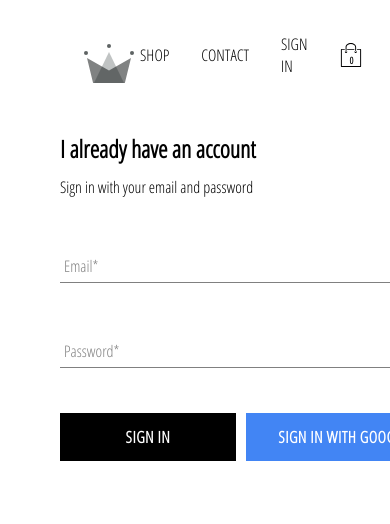
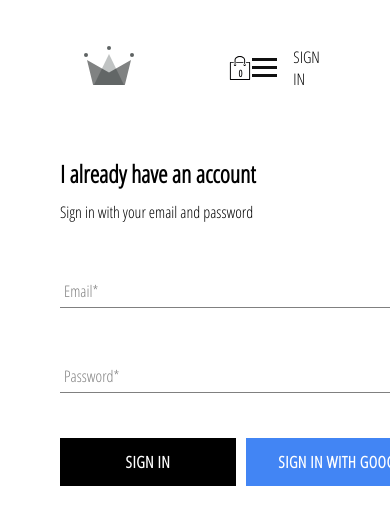
Before and after one commit to LearnToRunFast/React_ecom, a React (Create React App) app: page /sign in a window 390 px wide. Shown: the top 524 px of the page. Built offline with nearby package versions, Linux system fonts and the light colour scheme; no server answers; the database is empty.

Commit message:
add styles to header

```diff
--- a/src/Components/Header/Header.component.tsx
+++ b/src/Components/Header/Header.component.tsx
@@ -13,12 +13,14 @@ import {getCartDropdownState} from '../../redux/selector';
 const Header:React.FC = () => {
 	const user = useSelector(getUser);
 	const hidden = useSelector(getCartDropdownState);
+	const [isOpen, setIsOpen] = React.useState(false);
+
 	return <div className="header">
 		<Link className="logo-container" to="/">
 			<Logo className="logo"/>
 		</Link>
 
-		<div className="options">
+		<div className={`${isOpen ? "active": ""} options`}>
 			<Link className="option" to="/shop">
 				SHOP
 			</Link>
@@ -27,18 +29,25 @@ const Header:React.FC = () => {
 			</Link>
 
 		</div>
-		<div className="options">
+		<div className="side-menu">
+			<CartIcon/>
+			<div className={`${isOpen ? "active": ""} hamburger-menu`} onClick={() => setIsOpen(!isOpen)}>
+				<span className="bar"></span>
+				<span className="bar"></span>
+				<span className="bar"></span>
+			</div>
 			{
 				user
-					? ( <>
+					? ( <div className="auth">
+							<div className="option" onClick={signOut}>SIGN OUT</div>
 							<div className="username">{user.displayName}</div>
-							<div className="option" onClick={signOut}>SIGN OUT</div>
-						</>
+						</div>
 						)
 					: <Link className="option" to="/sign">SIGN IN</Link>
 			}
-			<CartIcon/>
 		</div>
+
+
 		{hidden
 			? null
 			: <CartDropdown/>
--- a/src/Components/Header/Header.styles.scss
+++ b/src/Components/Header/Header.styles.scss
@@ -1,26 +1,107 @@
 .header {
-  height: 4.375rem;
   width: 100%;
   display: flex;
   justify-content: space-between;
-  margin-bottom: 1.5rem;
+  align-items: center;
+  padding: 1rem 1.5rem;
 
-  .logo-container {
-    height: 100%;
-    width: 4.375rem;
-    padding: 1.5rem;
+  .side-menu {
+    display: flex;
+    align-items: center;
+    justify-content: space-between;
+    .auth {
+      display: flex;
+      flex-direction: row;
+      .username {
+        font-size: 1.5rem;
+        font-weight: bold;
+      }
+    }
+    .hamburger-menu {
+      display: none;
+
+      .bar {
+        display: block;
+        width: 25px;
+        height: 3px;
+        margin: 5px auto;
+        -webkit-transition: all 0.3s ease-in-out;
+        transition: all 0.3s ease-in-out;
+        background-color: #101010;
+      }
+    }
   }
 
   .options {
-    width: 50%;
-    height: 100%;
     display: flex;
     align-items: center;
     justify-content: flex-end;
 
     .option {
+      font-size: 1.6rem;
+      font-weight: 400;
       padding: 0.6rem 1rem;
       cursor: pointer;
+      &:hover {
+        color: #482ff7;
+      }
+    }
+  }
+  .option {
+    font-size: 1rem;
+    font-weight: 400;
+    padding: 0.6rem 1rem;
+    cursor: pointer;
+    &:hover {
+      color: #482ff7;
     }
   }
 }
+@media only screen and (max-width: 768px) {
+  .header {
+    .side-menu {
+      width: 35%;
+      display: flex;
+      justify-content: space-between;
+      align-items: center;
+      .username {
+        display: none;
+      }
+      .hamburger-menu {
+        display: block;
+        cursor: pointer;
+      }
+      .active {
+        .bar:nth-child(1) {
+          -webkit-transform: translateY(8px) rotate(45deg);
+          transform: translateY(8px) rotate(45deg);
+        }
+        .bar:nth-child(2) {
+          opacity: 0;
+        }
+        .bar:nth-child(3) {
+          -webkit-transform: translateY(-8px) rotate(-45deg);
+          transform: translateY(-8px) rotate(-45deg);
+        }
+      }
+    }
+
+    .options {
+      background-color: #fff;
+      z-index: 999;
+      left: -100%;
+      width: 83.8%;
+      position: fixed;
+      top: 6.2rem;
+      flex-direction: column;
+      border-radius: 10px;
+      text-align: center;
+      transition: 0.3s;
+      box-shadow: 0 10px 27px rgba(0, 0, 0, 0.05);
+      padding-bottom: 0rem;
+    }
+    .active {
+      left: 8.1%;
+    }
+  }
+}
```
